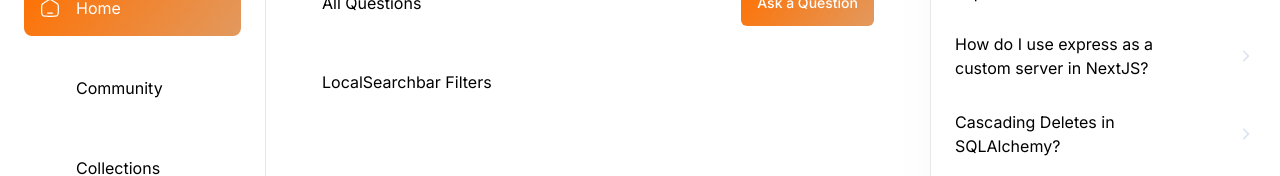
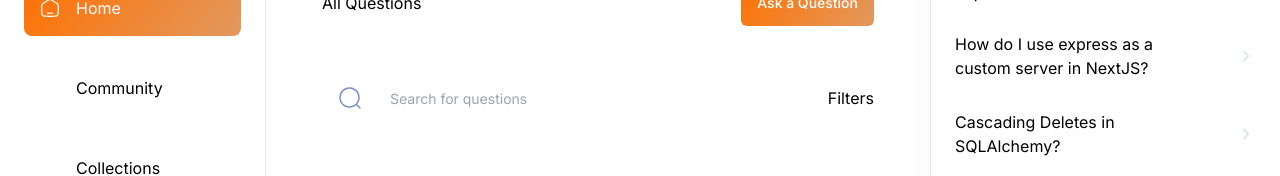
Before and after one commit to ozoli99/devoverflow, a Next.js app: page / in a window 1280 px wide. Shown: the part 164-340 px from the top of the page. Built offline with nearby package versions, Linux system fonts and the light colour scheme; no server answers.

Commit message:
Implement LocalSearchbar

```diff
--- a/app/(root)/(home)/page.tsx
+++ b/app/(root)/(home)/page.tsx
@@ -1,5 +1,6 @@
 import Link from "next/link";
 import { Button } from "@/components/ui/button";
+import LocalSearchbar from "@/components/shared/search/LocalSearchbar";
 
 export default function Home() {
     return (
@@ -17,7 +18,14 @@ export default function Home() {
                 </Link>
             </div>
             <div className="mt-11 flex justify-between gap-5 max-sm:flex-col sm:items-center">
-                LocalSearchbar Filters
+                <LocalSearchbar
+                    route="/"
+                    iconPosition="left"
+                    imgSrc="/assets/icons/search.svg"
+                    placeholder="Search for questions"
+                    otherClasses="flex-1"
+                />
+                Filters
             </div>
         </>
     );
--- /dev/null
+++ b/components/shared/search/LocalSearchbar.tsx
@@ -0,0 +1,55 @@
+"use client";
+
+import React from "react";
+import Image from "next/image";
+import { Input } from "@/components/ui/input";
+
+interface CustomInputProps {
+    route: string;
+    iconPosition: string;
+    imgSrc: string;
+    placeholder: string;
+    otherClasses?: string;
+}
+
+const LocalSearchbar = ({
+    route,
+    iconPosition,
+    imgSrc,
+    placeholder,
+    otherClasses,
+}: CustomInputProps) => {
+    return (
+        <div
+            className={`background-light800_darkgradient flex min-h-[56px] grow items-center gap-4 rounded-[10px] px-4 ${otherClasses}`}
+        >
+            {iconPosition === "left" && (
+                <Image
+                    src={imgSrc}
+                    alt="search icon"
+                    width={24}
+                    height={24}
+                    className="cursor-pointer"
+                />
+            )}
+            <Input
+                type="text"
+                placeholder={placeholder}
+                value=""
+                onChange={() => {}}
+                className="paragraph-regular no-focus placeholder background-light800_darkgradient border-none shadow-none outline-none"
+            />
+            {iconPosition === "right" && (
+                <Image
+                    src={imgSrc}
+                    alt="search icon"
+                    width={24}
+                    height={24}
+                    className="cursor-pointer"
+                />
+            )}
+        </div>
+    );
+};
+
+export default LocalSearchbar;
```
